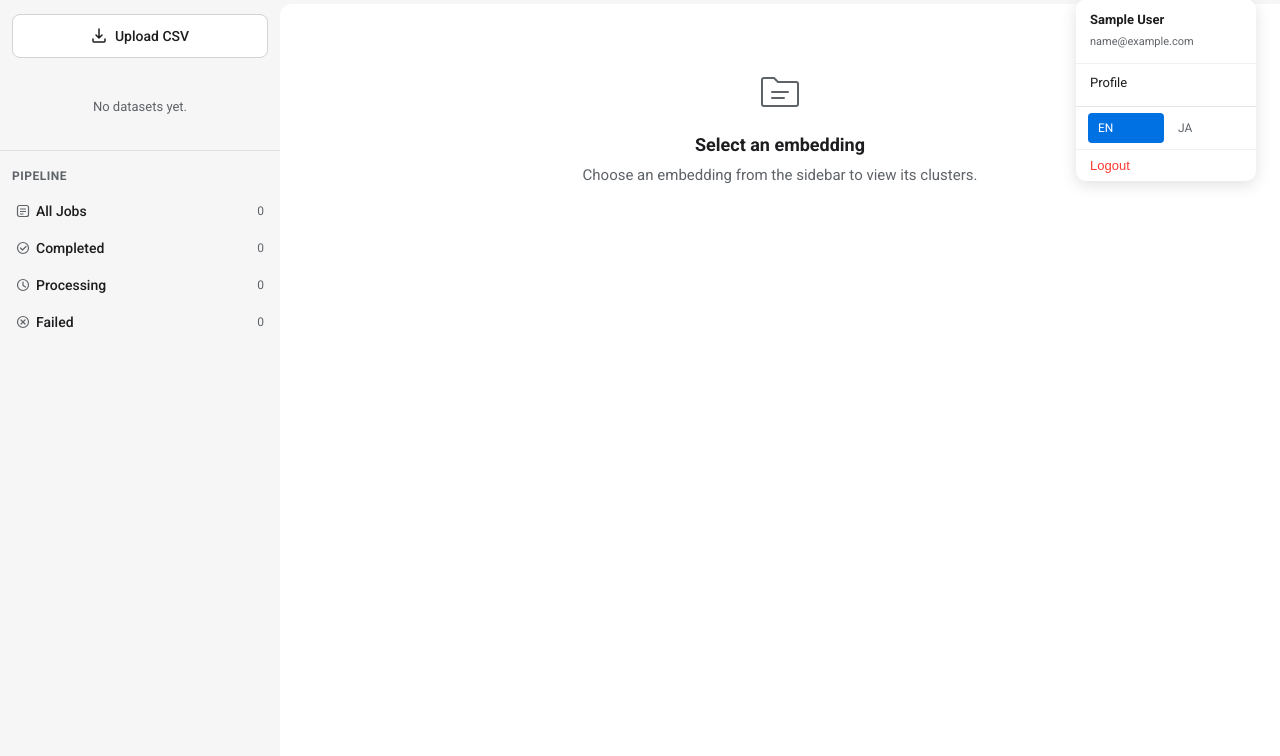
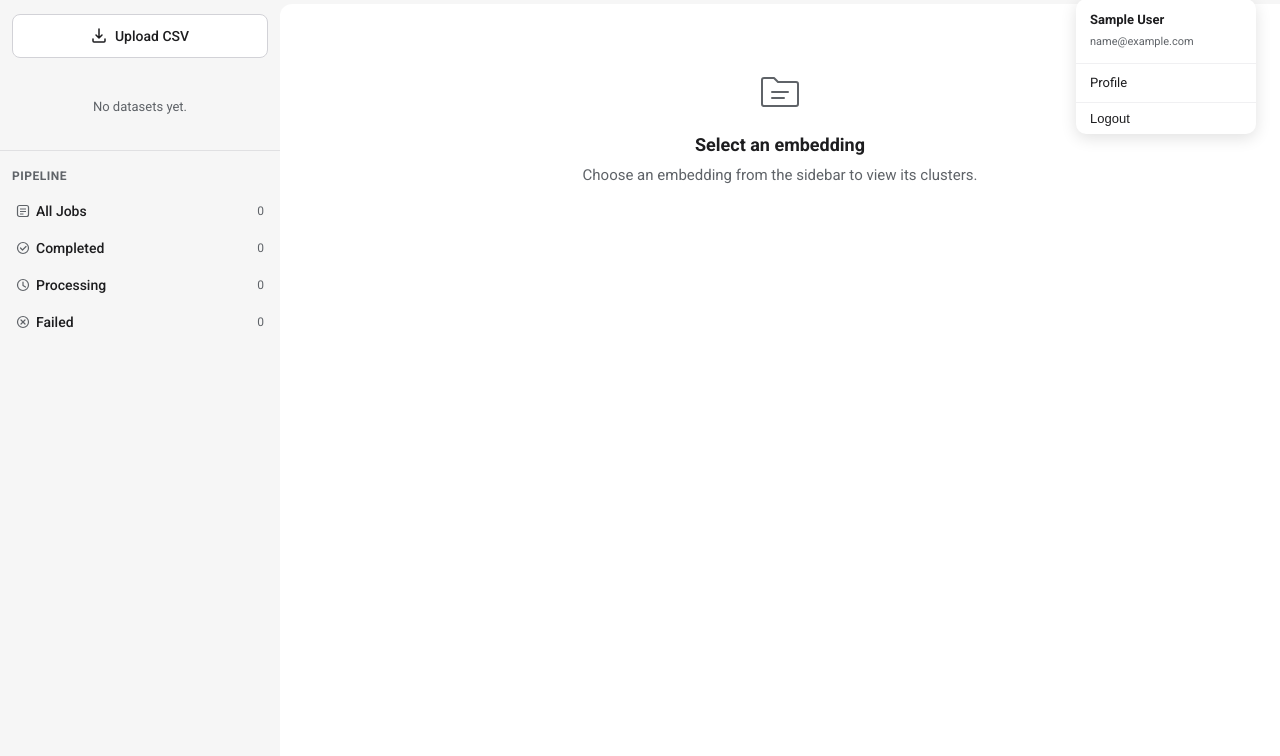
Before and after one commit to Nakanokappei/chatbot-knowledge-preparation-system, a Laravel app: page / in a window 1280 px wide, after a click that opens the changed part. Shown: the part 44-800 px from the top of the page. Run offline with Laravel 12, Linux system fonts and the light colour scheme; the visitor is signed in with stand-in values (Sample User, id 1); data that the repository does not hold is empty; parts of the project's set-up code (start-up, migrations or seed data) failed here and were passed over.

Commit message:
Remove language switcher from dropdown menu, fix logout text color to black
Co-Authored-By: Claude Opus 4.6 (1M context) <noreply@anthropic.com>

```diff
--- a/app/resources/views/layouts/app.blade.php
+++ b/app/resources/views/layouts/app.blade.php
@@ -40,7 +40,7 @@
         .user-dropdown-header .email { font-size: 11px; color: #5f6368; }
         .user-dropdown a, .user-dropdown button { display: block; width: 100%; text-align: left; padding: 8px 14px; font-size: 13px; text-decoration: none; color: #1d1d1f; background: none; border: none; cursor: pointer; }
         .user-dropdown a:hover, .user-dropdown button:hover { background: #f5f5f7; }
-        .user-dropdown .logout { color: #ff3b30; border-top: 1px solid #f0f0f2; }
+        .user-dropdown .logout { color: #1d1d1f; border-top: 1px solid #f0f0f2; }
 
         /* ── Common elements ─────────────────────────────────── */
         .btn { display: inline-flex; align-items: center; gap: 6px; padding: 6px 14px; border-radius: 8px; border: none; font-size: 13px; font-weight: 500; cursor: pointer; text-decoration: none; transition: all 0.15s; }
@@ -105,10 +105,6 @@
                         <div class="email">{{ auth()->user()->email }}</div>
                     </div>
                     <a href="{{ route('profile.edit') }}">{{ __('ui.nav_profile') }}</a>
-                    <div style="display: flex; gap: 4px; padding: 6px 12px; border-top: 1px solid #e5e5e7; margin-top: 4px;">
-                        <a href="{{ route('locale.switch', 'en') }}" style="padding: 4px 10px; border-radius: 4px; font-size: 12px; text-decoration: none; {{ app()->getLocale() === 'en' ? 'background: #0071e3; color: #fff;' : 'color: #5f6368;' }}">EN</a>
-                        <a href="{{ route('locale.switch', 'ja') }}" style="padding: 4px 10px; border-radius: 4px; font-size: 12px; text-decoration: none; {{ app()->getLocale() === 'ja' ? 'background: #0071e3; color: #fff;' : 'color: #5f6368;' }}">JA</a>
-                    </div>
                     <form method="POST" action="{{ route('logout') }}">
                         @csrf
                         <button type="submit" class="logout">{{ __('ui.logout') }}</button>
```
